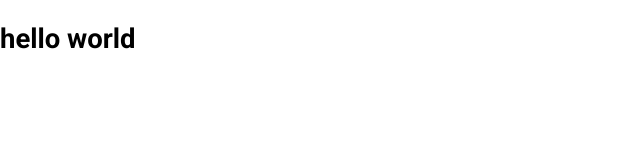
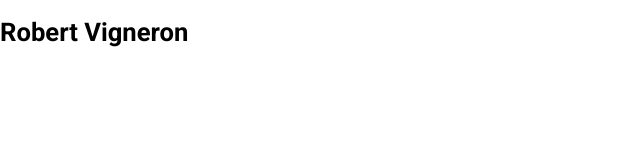
Before and after one commit to robertvign/robertvign.github.io, a plain HTML site: page index.html in a window 1280 px wide. Shown: the whole page, without its empty margins (0-640 px from the left). Drawn offline with Linux system fonts and the light colour scheme.

Commit message:
Update index.html

```diff
--- a/index.html
+++ b/index.html
@@ -1,6 +1,12 @@
 <!DOCTYPE html>
 <html lang="en">
-  <link rel="stylesheet" type="text/css" href="style.css" />
-  <h2>hello world</h2>
+  <head>
+    <title>Robert Vigneron</title>
+    <link rel="stylesheet" type="text/css" href="style.css" />
+  </head>
+  <body>
+    <h1 id="Name">Robert Vigneron</h1>
+
+  </body>
 
 </html>
```
